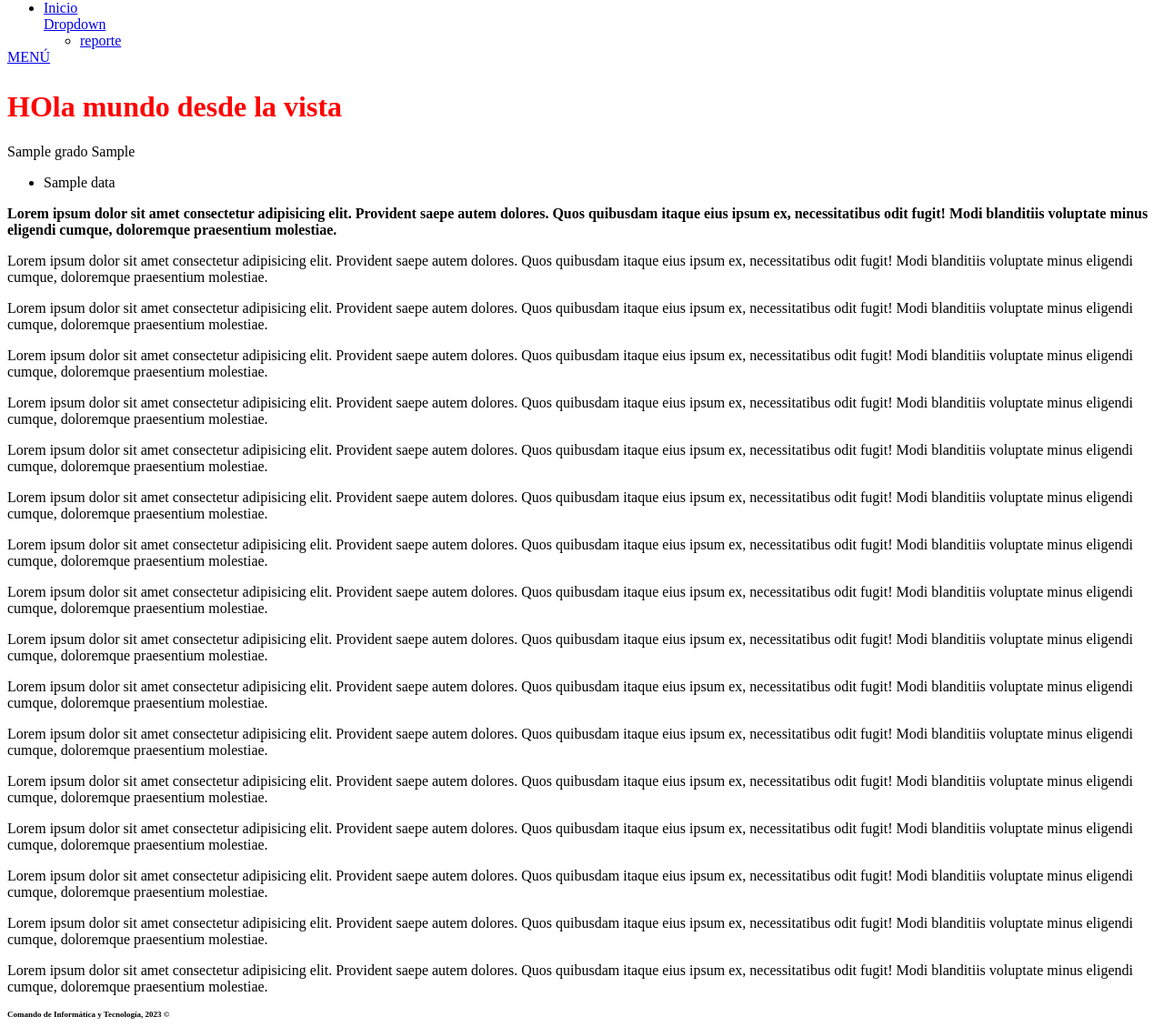
After one commit to alumnosgpt/prueba_pdf2, a PHP site: template views/reporte/pdf.php in a window 1280 px wide. The commit adds this page. Shown: the part 26-1155 px from the top of the page at 91% size. Run offline with PHP 8.4, Linux system fonts and the light colour scheme; the template is opened without the code that fills it: most values are stand-ins (such as "Sample title", 1, 10 or a date in 2020); data that the repository does not hold is empty.

Commit message:
se actualizo para que aparezca el pdf

```diff
--- a/includes/app.php
+++ b/includes/app.php
@@ -14,7 +14,6 @@ error_reporting(-$_ENV['DEBUG_MODE']);
 
 require 'funciones.php';
 require 'database.php';
-// Conectarno s a la base de datos prueba2
-
+// Conectarnos a la base de datos
 
 ActiveRecord::setDB($db);
--- a/public/index.php
+++ b/public/index.php
@@ -4,10 +4,13 @@ require_once __DIR__ . '/../includes/app.php';
 
 use MVC\Router;
 use Controllers\AppController;
+use Controllers\ReporteController;
+
 $router = new Router();
 $router->setBaseURL('/' . $_ENV['APP_NAME']);
 
 $router->get('/', [AppController::class,'index']);
+$router->get('/pdf', [ReporteController::class,'pdf']);
 
 // Comprueba y valida las rutas, que existan y les asigna las funciones del Controlador
 $router->comprobarRutas();
--- a/views/layout.php
+++ b/views/layout.php
@@ -6,7 +6,7 @@
     <script src="build/js/app.js"></script>
     <link rel="shortcut icon" href="<?= asset('images/cit.png') ?>" type="image/x-icon">
     <link rel="stylesheet" href="<?= asset('build/styles.css') ?>">
-    <title>DemoApp</title>
+    <title>Base 2</title>
 </head>
 <body>
 <nav class="navbar navbar-expand-lg navbar-dark  bg-dark">
@@ -34,7 +34,7 @@
                         <ul class="dropdown-menu  dropdown-menu-dark "id="dropwdownRevision" style="margin: 0;">
                             <!-- <h6 class="dropdown-header">Información</h6> -->
                             <li>
-                                <a class="dropdown-item nav-link text-white " href="/aplicaciones/nueva"><i class="ms-lg-0 ms-2 bi bi-plus-circle me-2"></i>Subitem</a>
+                                <a class="dropdown-item nav-link text-white " href="/prueba_pdf2/pdf"><i class="ms-lg-0 ms-2 bi bi-plus-circle me-2"></i>reporte</a>
                             </li>
 
 
--- /dev/null
+++ b/views/reporte/footer.php
@@ -0,0 +1 @@
+<p>footer de PDF pagina no. {PAGENO} de {nb}</p>
--- /dev/null
+++ b/views/reporte/header.php
@@ -0,0 +1,2 @@
+<p>header de PDF</p>
+<?= $saludo ?>
--- /dev/null
+++ b/views/reporte/pdf.php
@@ -0,0 +1,29 @@
+<style>
+    h1{
+        color: red
+    }
+</style>
+<h1>HOla mundo desde la vista</h1>
+<p><?= $grado .  " " . $userData?></p>
+<ul>
+    <?php foreach ($data as $d) : ?>
+        <li><?= $d ?></li>
+    <?php endforeach  ?>
+</ul>
+<p style="font-weight: bold">Lorem ipsum dolor sit amet consectetur adipisicing elit. Provident saepe autem dolores. Quos quibusdam itaque eius ipsum ex, necessitatibus odit fugit! Modi blanditiis voluptate minus eligendi cumque, doloremque praesentium molestiae.</p>
+<p>Lorem ipsum dolor sit amet consectetur adipisicing elit. Provident saepe autem dolores. Quos quibusdam itaque eius ipsum ex, necessitatibus odit fugit! Modi blanditiis voluptate minus eligendi cumque, doloremque praesentium molestiae.</p>
+<p>Lorem ipsum dolor sit amet consectetur adipisicing elit. Provident saepe autem dolores. Quos quibusdam itaque eius ipsum ex, necessitatibus odit fugit! Modi blanditiis voluptate minus eligendi cumque, doloremque praesentium molestiae.</p>
+<p>Lorem ipsum dolor sit amet consectetur adipisicing elit. Provident saepe autem dolores. Quos quibusdam itaque eius ipsum ex, necessitatibus odit fugit! Modi blanditiis voluptate minus eligendi cumque, doloremque praesentium molestiae.</p>
+<p>Lorem ipsum dolor sit amet consectetur adipisicing elit. Provident saepe autem dolores. Quos quibusdam itaque eius ipsum ex, necessitatibus odit fugit! Modi blanditiis voluptate minus eligendi cumque, doloremque praesentium molestiae.</p>
+<p>Lorem ipsum dolor sit amet consectetur adipisicing elit. Provident saepe autem dolores. Quos quibusdam itaque eius ipsum ex, necessitatibus odit fugit! Modi blanditiis voluptate minus eligendi cumque, doloremque praesentium molestiae.</p>
+<p>Lorem ipsum dolor sit amet consectetur adipisicing elit. Provident saepe autem dolores. Quos quibusdam itaque eius ipsum ex, necessitatibus odit fugit! Modi blanditiis voluptate minus eligendi cumque, doloremque praesentium molestiae.</p>
+<p>Lorem ipsum dolor sit amet consectetur adipisicing elit. Provident saepe autem dolores. Quos quibusdam itaque eius ipsum ex, necessitatibus odit fugit! Modi blanditiis voluptate minus eligendi cumque, doloremque praesentium molestiae.</p>
+<p>Lorem ipsum dolor sit amet consectetur adipisicing elit. Provident saepe autem dolores. Quos quibusdam itaque eius ipsum ex, necessitatibus odit fugit! Modi blanditiis voluptate minus eligendi cumque, doloremque praesentium molestiae.</p>
+<p>Lorem ipsum dolor sit amet consectetur adipisicing elit. Provident saepe autem dolores. Quos quibusdam itaque eius ipsum ex, necessitatibus odit fugit! Modi blanditiis voluptate minus eligendi cumque, doloremque praesentium molestiae.</p>
+<p>Lorem ipsum dolor sit amet consectetur adipisicing elit. Provident saepe autem dolores. Quos quibusdam itaque eius ipsum ex, necessitatibus odit fugit! Modi blanditiis voluptate minus eligendi cumque, doloremque praesentium molestiae.</p>
+<p>Lorem ipsum dolor sit amet consectetur adipisicing elit. Provident saepe autem dolores. Quos quibusdam itaque eius ipsum ex, necessitatibus odit fugit! Modi blanditiis voluptate minus eligendi cumque, doloremque praesentium molestiae.</p>
+<p>Lorem ipsum dolor sit amet consectetur adipisicing elit. Provident saepe autem dolores. Quos quibusdam itaque eius ipsum ex, necessitatibus odit fugit! Modi blanditiis voluptate minus eligendi cumque, doloremque praesentium molestiae.</p>
+<p>Lorem ipsum dolor sit amet consectetur adipisicing elit. Provident saepe autem dolores. Quos quibusdam itaque eius ipsum ex, necessitatibus odit fugit! Modi blanditiis voluptate minus eligendi cumque, doloremque praesentium molestiae.</p>
+<p>Lorem ipsum dolor sit amet consectetur adipisicing elit. Provident saepe autem dolores. Quos quibusdam itaque eius ipsum ex, necessitatibus odit fugit! Modi blanditiis voluptate minus eligendi cumque, doloremque praesentium molestiae.</p>
+<p>Lorem ipsum dolor sit amet consectetur adipisicing elit. Provident saepe autem dolores. Quos quibusdam itaque eius ipsum ex, necessitatibus odit fugit! Modi blanditiis voluptate minus eligendi cumque, doloremque praesentium molestiae.</p>
+<p>Lorem ipsum dolor sit amet consectetur adipisicing elit. Provident saepe autem dolores. Quos quibusdam itaque eius ipsum ex, necessitatibus odit fugit! Modi blanditiis voluptate minus eligendi cumque, doloremque praesentium molestiae.</p>
```
Also changed, not shown: controllers/ReporteController.php (added, +41 -0 lines), includes/database.php (+4 -4 lines).
